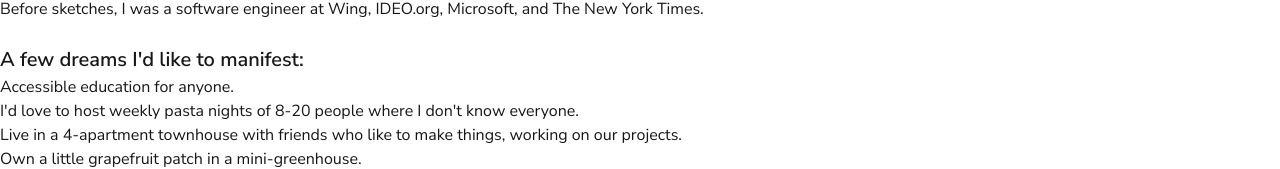
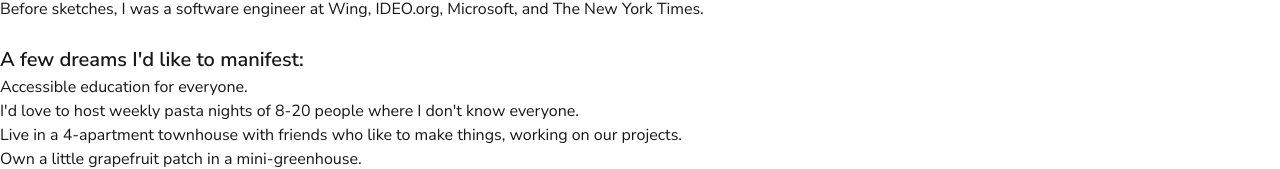
Before and after one commit to mikeyzhong/website, a Next.js app: page / in a window 1280 px wide. Shown: the part 145-314 px from the top of the page. Built offline with nearby package versions, Linux system fonts and the light colour scheme.

Commit message:
anyone->everyone.

```diff
--- a/src/app/page.tsx
+++ b/src/app/page.tsx
@@ -18,7 +18,7 @@
         <section>
           <h4>A few dreams I'd like to manifest:</h4>
           <ul>
-            <li>Accessible education for anyone.</li>
+            <li>Accessible education for everyone.</li>
             <li>
               I'd love to host weekly pasta nights of 8-20 people where I don't
               know everyone.
```
